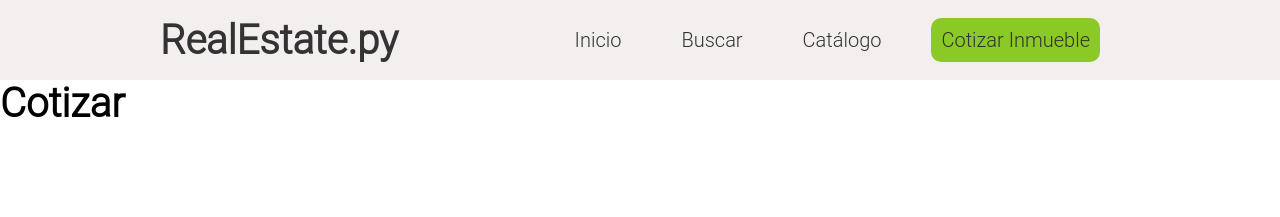
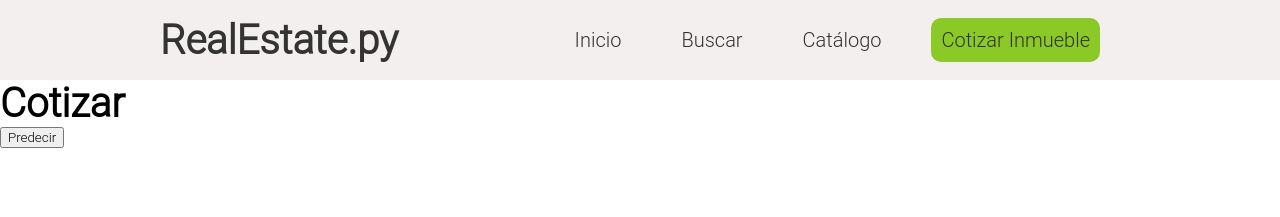
Before and after one commit to DiegoCru1024/machineLearningWebApp, a React (Create React App) app in the folder cliente/: page /predict in a window 1280 px wide. Shown: the top 217 px of the page. Built offline with nearby package versions, Linux system fonts and the light colour scheme.

Commit message:
Versión 0.5

```diff
--- a/cliente/src/components/predictPage.js
+++ b/cliente/src/components/predictPage.js
@@ -1,10 +1,55 @@
 import HeaderComponent from "./headerComponent";
+import axios from "axios";
 
 export default function PredictPage() {
+
+    const predecirPrecio = async (e) => {
+        e.preventDefault();
+        try {
+            const url = 'https://realestate-backend-lq5v.onrender.com/api/predictPrice'
+            const testData = {
+                'Superficie ': [200],
+                'Número de habitaciones': [3],
+                'Número de baños': [2],
+                'Número de garajes': [1],
+                'Piso de ubicación': [5],
+                'Vista al exterior': [1],
+                'Años de antigüedad': [10],
+                'ate vitarte': [False],
+                'barranco': [True],
+                'bellavista': [False],
+                'breña': [False],
+                'carabayllo': [False],
+                'cercado de lima': [False],
+                'chorrillos': [False],
+                'comas': [False],
+                'jesús maría': [False],
+                'la molina': [False],
+                'la perla': [False],
+                'la victoria': [False],
+                'lince': [False],
+                'los olivos': [False],
+                'magdalena': [False],
+                'miraflores': [False],
+                'pueblo libre': [False],
+                'san borja': [False],
+                'san isidro': [False],
+                'san miguel': [False],
+                'surco': [False],
+                'surquillo': [False]
+            }
+            const response = await axios.post(url, testData)
+            console.log(response.data)
+        } catch (error) {
+            console.log(error)
+        }
+    }
+
     return (
         <div>
             <HeaderComponent/>
             <h1>Cotizar</h1>
+            <button onClick={predecirPrecio}>Predecir</button>
         </div>
     )
 }
```
Also changed, not shown: 2 other files (tests, documents, lock files or other folders).
